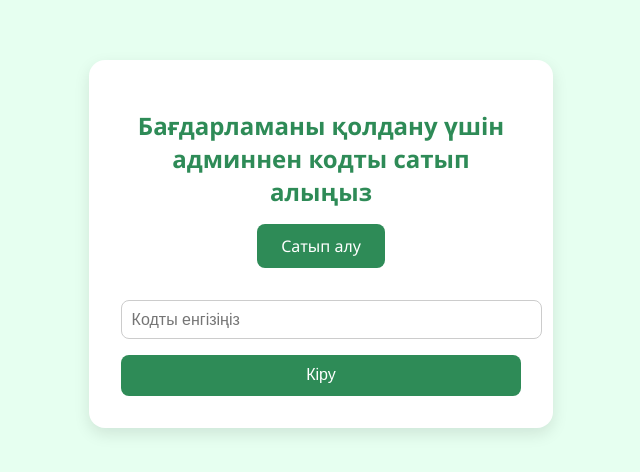
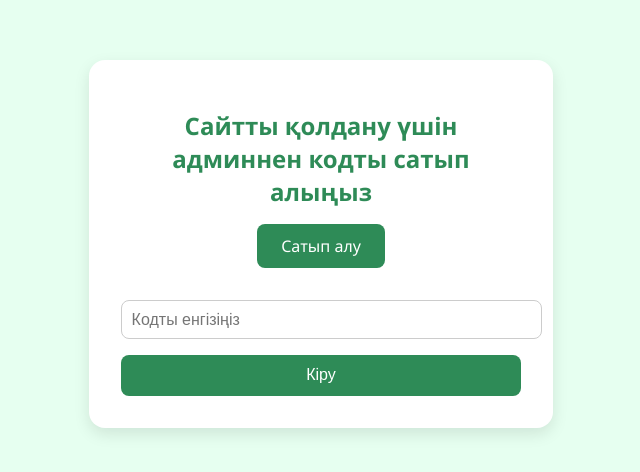
Before and after one commit to mukhitdinovvv/triangle, a plain HTML site: page index.html in a window 1280 px wide. Shown: the part 156-628 px from the top of the page, without its empty margins (319-959 px from the left). Drawn offline with Linux system fonts and the light colour scheme.

Commit message:
Update index.html

```diff
--- a/index.html
+++ b/index.html
@@ -3,7 +3,7 @@
 <head>
   <meta charset="UTF-8">
   <meta name="viewport" content="width=device-width, initial-scale=1.0">
-  <title>шбұрышҮ</title>
+  <title>Үшбұрыш</title>
   <style>
     body {
       font-family: 'Segoe UI', sans-serif;
@@ -79,7 +79,7 @@
 </head>
 <body>
   <div class="container">
-    <h1>Бағдарламаны қолдану үшін админнен кодты сатып алыңыз</h1>
+    <h1>Сайтты қолдану үшін админнен кодты сатып алыңыз</h1>
     <a class="buy-button" href="https://wa.me/+77016661519?text=%D0%A1%D3%99%D0%BB%D0%B5%D0%BC%2C%20%D2%AE%D1%88%D0%B1%D2%B1%D1%80%D1%8B%D1%88%20%D0%B1%D0%B0%D2%93%D0%B4%D0%B0%D1%80%D0%BB%D0%B0%D0%BC%D0%B0%D1%81%D1%8B%D0%BD%20%D1%81%D0%B0%D1%82%D1%8B%D0%BF%20%D0%B0%D0%BB%D2%93%D1%8B%D0%BC%20%D0%BA%D0%B5%D0%BB%D0%B5%D0%B4%D1%96!">
       Сатып алу
     </a>
```
